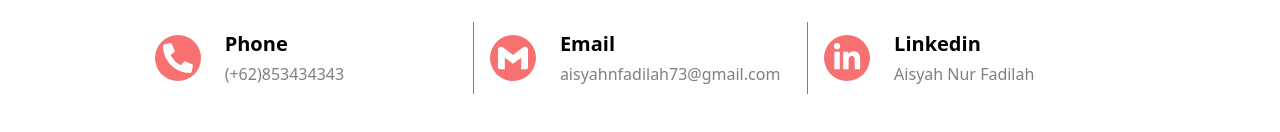
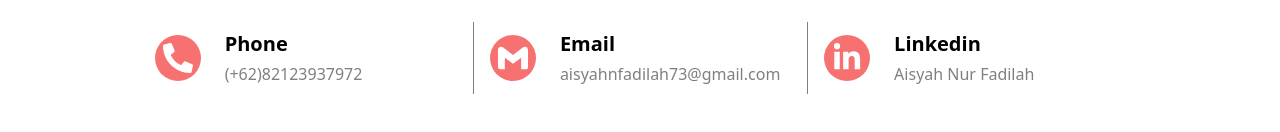
Before and after one commit to isyhfadilah/aisyahnurfadilah, a Next.js app: page /contact in a window 1280 px wide. Shown: the part 690-822 px from the top of the page. Built offline with nearby package versions, Linux system fonts and the light colour scheme; a web font is replaced by a local one.

Commit message:
fix: data contact

```diff
--- a/src/components/ui/cards/contact/home.tsx
+++ b/src/components/ui/cards/contact/home.tsx
@@ -7,7 +7,7 @@ import { CardContact } from '.'
 const contact = [
   {
     title: 'phone',
-    detail: '(+62)853434343',
+    detail: '(+62)82123937972',
     icon: <FaPhoneAlt className="text-white text-3xl" />
   },
   {
```
